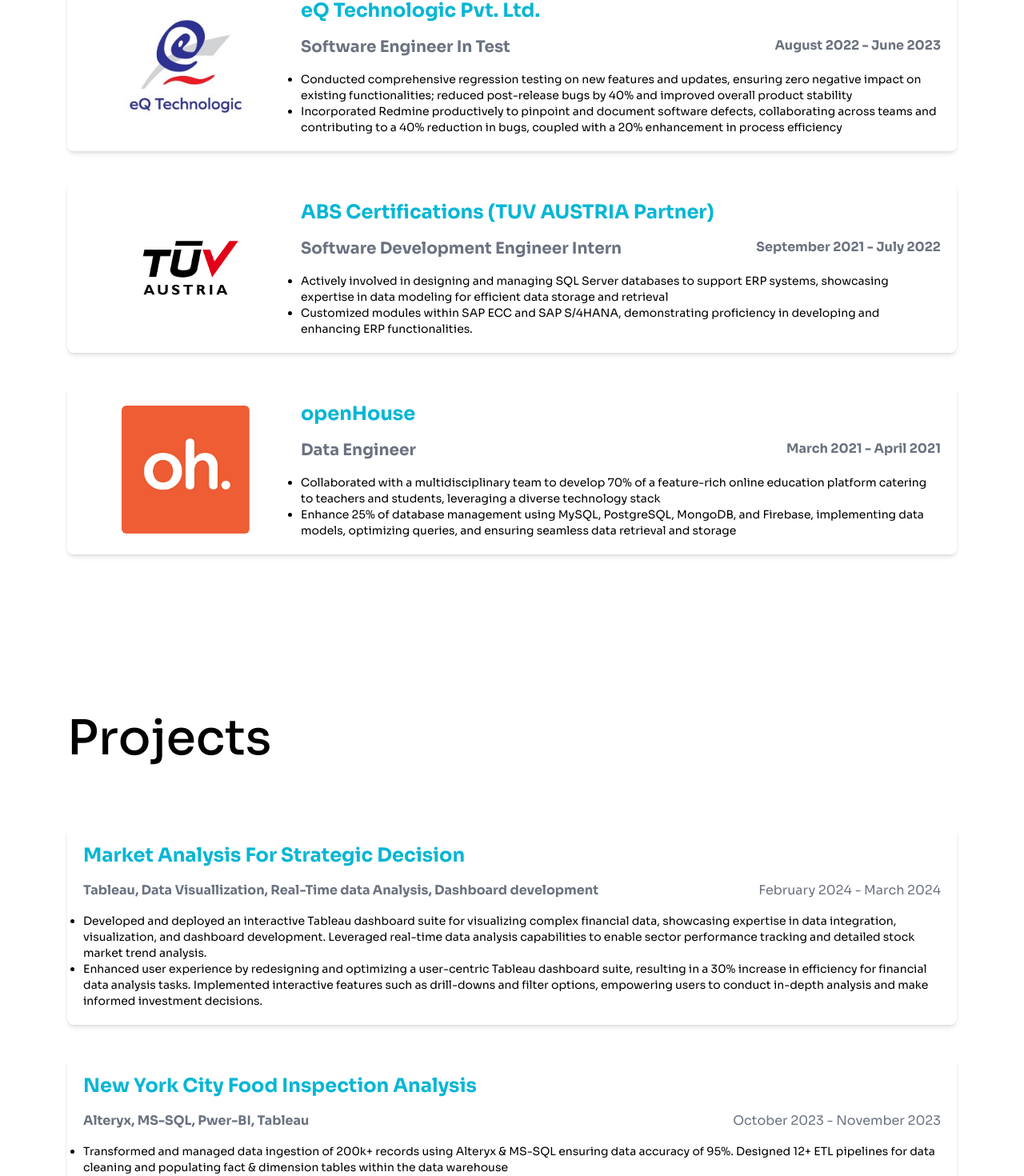
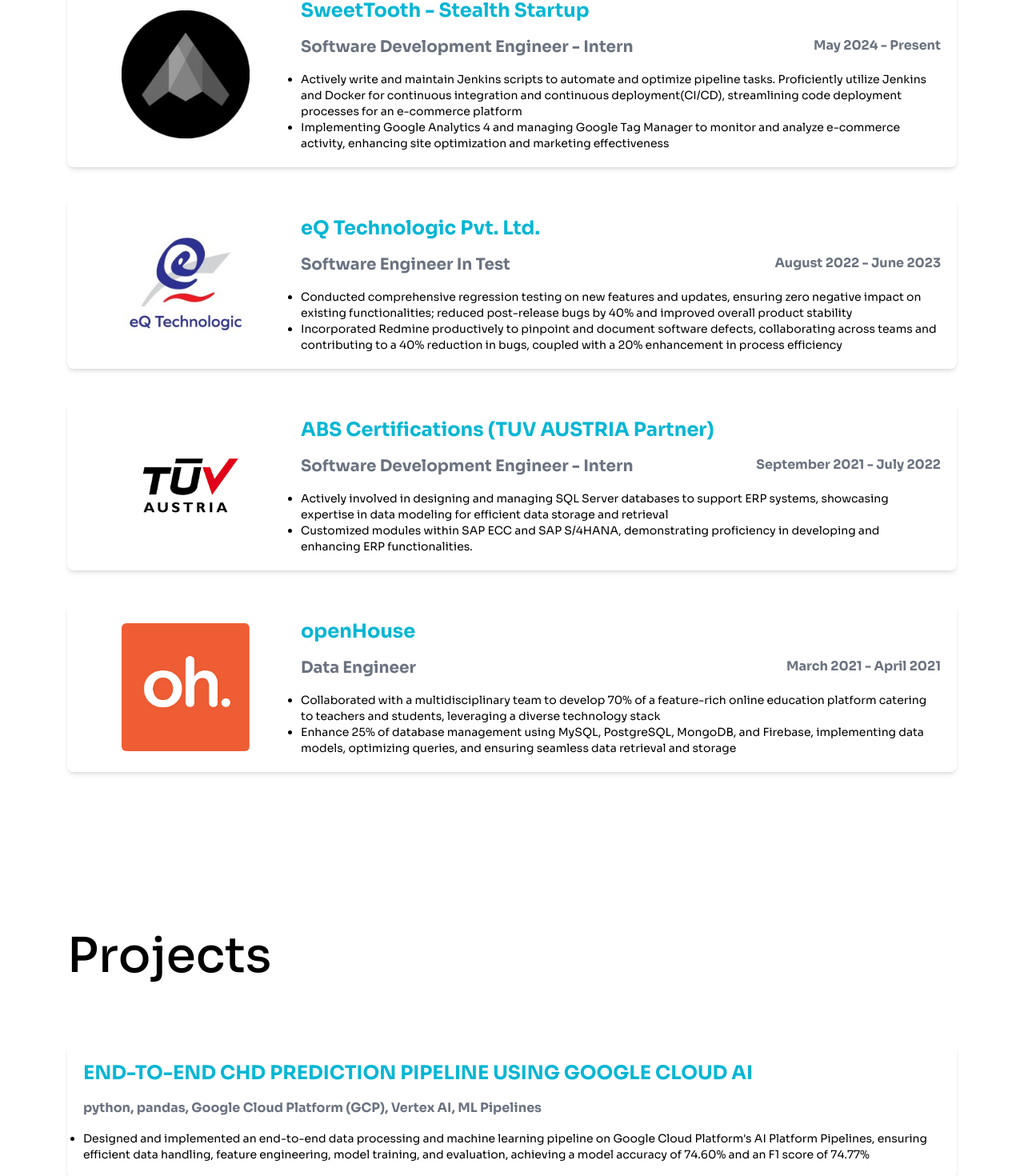
Before and after one commit to ShriiiGaikwad/SG_Portfolio, a React (Create React App) app: page / in a window 1280 px wide. Shown: the part 843-2313 px from the top of the page at 80% size. Built offline with nearby package versions, Linux system fonts and the light colour scheme.

Commit message:
New Projects

```diff
--- a/src/pages/about.js
+++ b/src/pages/about.js
@@ -23,7 +23,7 @@
 
           </div>
           <div className="font-light text-black-400">
-          I am a passionate graduate student pursing Masters in Analytics at the University of Southern California. I will be graduating in May 2025. I am deeply interested in Software Development, Machine Learning. I am actively looking for internship opportunities for summer 2024. I have previous experience of working as a SDET at eQ Technologic Pvt Ltd., Software Developer Intern at ABS Certifications Pvt. Ltd. , Data Engineer at openHouse.
+          I am a passionate graduate student pursing Masters in Analytics at the University of Southern California. I will be graduating in May 2025. I am deeply interested in Software Development, DevOps, Cloud. I am actively looking for internship opportunities for Fall 2024. I have previous experience of working as a SDET at eQ Technologic Pvt Ltd., Software Developer Intern at ABS Certifications Pvt. Ltd. , Data Engineer at openHouse.
           </div>
         </div>
       </div>
--- a/src/pages/experience.js
+++ b/src/pages/experience.js
@@ -3,6 +3,7 @@
 // import CP2 from '../assets/AlgoAnalytics.png';
 import CP3 from '../assets/openHouse.png';
 import CP4 from '../assets/ABS.png';
+import CP5 from '/Users/srigandhravgaikwad/Personal_Repo/SG_Portfolio/src/assets/stealth.jpg'
 // import CP5 from '../assets/IDBI-Intech.jpg';
 // import CP6 from '../assets/BobbleAI.jpg';
 // import CP7 from '../assets/GrowMonks.png';
@@ -58,6 +59,17 @@
 
 const experiences = [
   {
+    position: 'Software Development Engineer - Intern',
+    company: 'SweetTooth - Stealth Startup',
+    details: [
+      "Actively write and maintain Jenkins scripts to automate and optimize pipeline tasks. Proficiently utilize Jenkins and Docker for continuous integration and continuous deployment(CI/CD), streamlining code deployment processes for an e-commerce platform",
+      "Implementing Google Analytics 4 and managing Google Tag Manager to monitor and analyze e-commerce activity, enhancing site optimization and marketing effectiveness"
+    ],
+    date: 'May 2024 - Present',
+    img: CP5,
+    //companyUrl: 'https://www.algoanalytics.com/'
+  },
+  {
     position: 'Software Engineer In Test',
     company: 'eQ Technologic Pvt. Ltd.',
     details: [
@@ -80,7 +92,7 @@
     companyUrl: 'https://www.algoanalytics.com/'
   },*/
     {
-    position: 'Software Development Engineer Intern',
+    position: 'Software Development Engineer - Intern',
     company: 'ABS Certifications (TUV AUSTRIA Partner)',
     details: [
      "Actively involved in designing and managing SQL Server databases to support ERP systems, showcasing expertise in data modeling for efficient data storage and retrieval",
--- a/src/pages/projects.js
+++ b/src/pages/projects.js
@@ -48,25 +48,35 @@
 
 const experiences = [
   {
+    position: 'python, pandas, Google Cloud Platform (GCP), Vertex AI, ML Pipelines',
+    company: 'END-TO-END CHD PREDICTION PIPELINE USING GOOGLE CLOUD AI',
+    details: [
+      "Designed and implemented an end-to-end data processing and machine learning pipeline on Google Cloud Platform's AI Platform Pipelines, ensuring efficient data handling, feature engineering, model training, and evaluation, achieving a model accuracy of 74.60% and an F1 score of 74.77%"
+    ],
+    //date: 'February 2024 - March 2024',
+    //img: CP1,
+    companyUrl: "https://github.com/ShriiiGaikwad/Pipeline"
+
+  },
+  {
     position: 'Tableau, Data Visuallization, Real-Time data Analysis, Dashboard development',
     company: 'Market Analysis For Strategic Decision',
     details: [
       "Developed and deployed an interactive Tableau dashboard suite for visualizing complex financial data, showcasing expertise in data integration, visualization, and dashboard development. Leveraged real-time data analysis capabilities to enable sector performance tracking and detailed stock market trend analysis.",
       "Enhanced user experience by redesigning and optimizing a user-centric Tableau dashboard suite, resulting in a 30% increase in efficiency for financial data analysis tasks. Implemented interactive features such as drill-downs and filter options, empowering users to conduct in-depth analysis and make informed investment decisions."
     ],
-    date: 'February 2024 - March 2024',
+    //date: 'February 2024 - March 2024',
     //img: CP1,
-    //companyUrl: "https://www.veritas.com/"
+    companyUrl: "https://public.tableau.com/app/profile/srigandhrav.gaikwad/viz/MarketAnalysisforStrategicDecision/Dashboard3"
 
   },
   {
-    position: 'Alteryx, MS-SQL, Pwer-BI, Tableau',
-    company: 'New York City Food Inspection Analysis',
+    position: 'Go, git, Gitub',
+    company: 'DineSwipe',
     details: [
-      "Transformed and managed data ingestion of 200k+ records using Alteryx & MS-SQL ensuring data accuracy of 95%. Designed 12+ ETL pipelines for data cleaning and populating fact & dimension tables within the data warehouse",
-      "Created 6 interactive dashboards by sourcing data from Snowflake data warehouse, leveraging Power BI & Tableau"
+      "Developed a Web App that acts as a platform to offers users a convenient way to discover and select cafe or restaurant options for dining.if two users independently select the same cafe or restaurant option, they are automatically matched"
     ],
-    date: 'October 2023 - November 2023',
+    //date: 'October 2023 - November 2023',
     //img: CP1,
     //companyUrl: "https://www.veritas.com/"
 
@@ -79,7 +89,7 @@
       "Engineered a robust System Design embedding real-time analytics, slashing pollution emergency response time by 50% through refined data structuring and reporting",
       "Architected every integration of software applications into the hardware system, streamlining processes and saving 50+ hours per week in manual data entry",
     ],
-    date: 'August 2021 - May 2022',
+    //date: 'August 2021 - May 2022',
     //img: CP2,
     //companyUrl: 'https://www.algoanalytics.com/'
   },
@@ -90,7 +100,7 @@
       "Developed and orchestrated the training of a sentiment analysis model using NLTK in Python, integrating preprocessing techniques for data cleanliness and VADER for effective sentiment classification, showcasing proficiency in Python, NLTK, and data preprocessing.",
       "Utilized the trained sentiment analysis model to analyze over 26 million tweets, providing valuable insights into public opinions on the Ukraine-Russia conflict and guiding future enhancements for multilingual sentiment recognition and global sentiment understanding, demonstrating skills in data analysis, interpretation, and guiding model improvements."
     ],
-    date: 'Apr 2021 - June 2021',
+    //date: 'Apr 2021 - June 2021',
     //img: CP3,
     //companyUrl: "https://about.google/"
   },
@@ -102,7 +112,7 @@
       "Executed data collection and preprocessing activities for an expansive insurance dataset, medical history, and insurance costs, Leading data-driven insights and facilitating effective risk management strategies",
       "Led the project to implement regression models, including Linear Regression and Random Forest, to improve predictive capabilities, leading to a significant 30% increase in customer retention",
     ],
-    date: 'July 2021 - Sept 2021',
+    //date: 'July 2021 - Sept 2021',
     //img: CP2,
     //companyUrl: 'https://www.algoanalytics.com/'
   },
--- a/src/pages/skills.js
+++ b/src/pages/skills.js
@@ -43,10 +43,10 @@
     img: 'https://cdn.jsdelivr.net/gh/devicons/devicon/icons/javascript/javascript-original.svg',
     skill: 'JavaScript',
   },
-  /*{
+  {
     img: 'https://cdn.jsdelivr.net/gh/devicons/devicon/icons/typescript/typescript-original.svg',
     skill: 'Typescript',
-  },*/
+  },
   {
     img: 'https://cdn.jsdelivr.net/gh/devicons/devicon/icons/mongodb/mongodb-original.svg',
     skill: 'MongoDB',
@@ -124,17 +124,24 @@
   {
     icon: <i class="devicon-storybook-plain colored"></i>,
     skill: 'Storybook',
+  },*/
+  {
+    icon: <i class="devicon-googlecloud-plain"></i>,
+    skill: 'Google Cloud Platform',
+  },
+  {
+    icon: <i class="devicon-docker-plain"></i>,
+    skill: 'Docker',
+  },
+  {
+    icon: <i class="devicon-go-original-wordmark"></i>,
+    skill: 'Go',
   },
 
   {
-    icon: <i class="devicon-materialui-plain colored"></i>,
-    skill: 'Material UI',
+    icon: <i class="devicon-jenkins-line"></i>,
+    skill: 'Jenkins',
   },
-
-  {
-    icon: <i class="devicon-azure-plain colored"></i>,
-    skill: 'Azure',
-  },*/
   {
     icon: <i class="devicon-php-plain colored"></i>,
     skill: 'PHP',
```
Also changed, not shown: src/assets/stealth.jpg (added).
